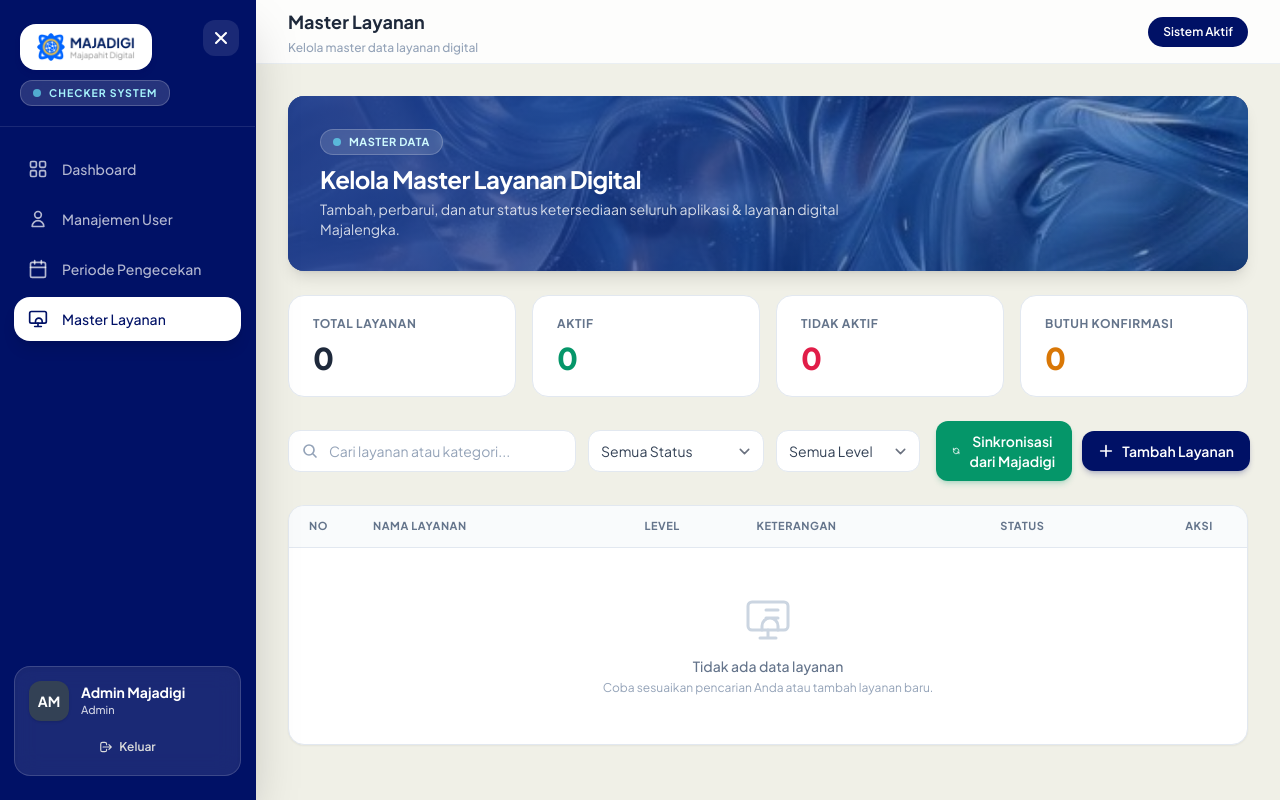
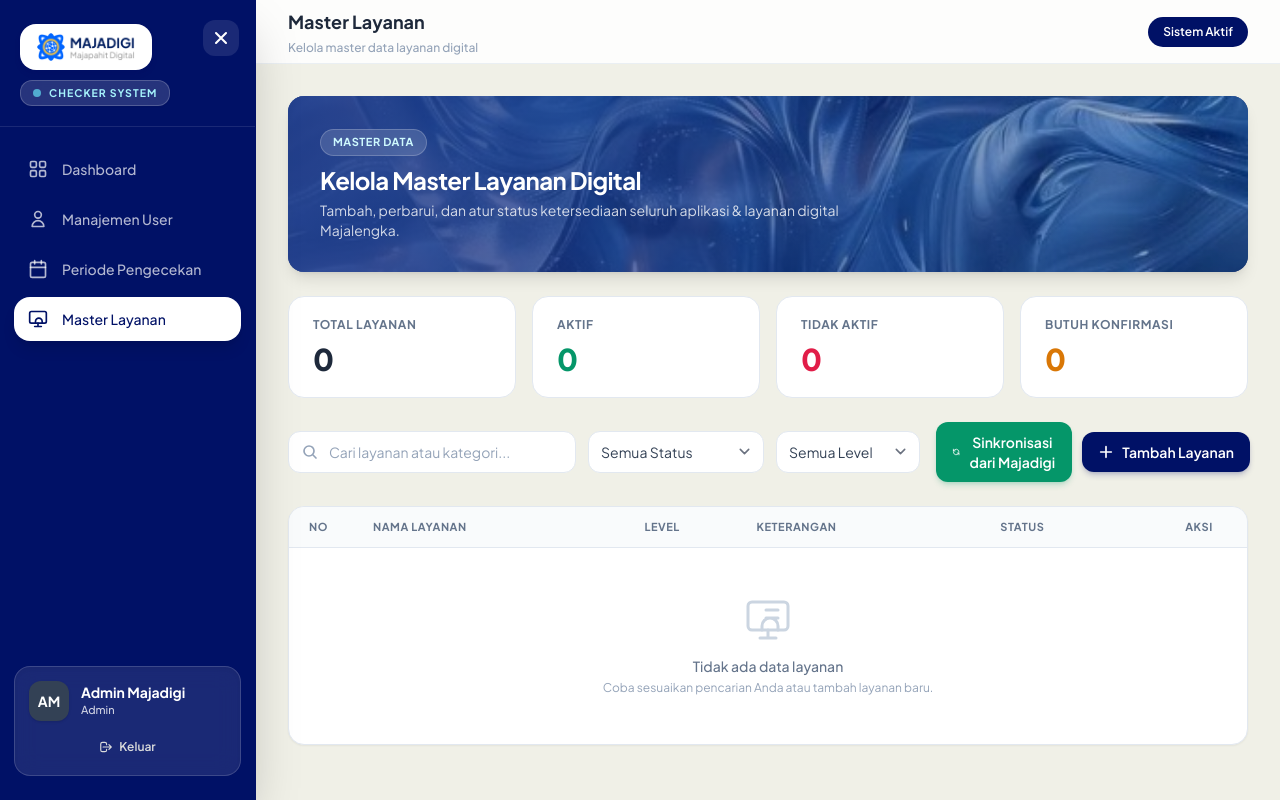
Before and after one commit to EvelinSA05/sistem-informasi-pengecekan-dan-monitoring-layanan-terpadu, a Laravel app: page /admin/services in a window 1280 px wide. Run offline with Laravel 12, Linux system fonts and the light colour scheme; a user stored in the database is signed in; data comes from the database, SQL or seed files in the repository; data that the repository does not hold is empty; style sheets or scripts are compiled from the project's sources; some libraries are stand-ins or nearby versions.

Commit message:
style: remove banner dot indicator in Master Layanan

```diff
--- a/resources/js/Pages/Admin/MasterLayanan.vue
+++ b/resources/js/Pages/Admin/MasterLayanan.vue
@@ -363,8 +363,7 @@ function confirmDelete() {
       <div class="absolute inset-0 opacity-70 bg-cover bg-center" style="background-image: url('/images/banner_2.jpg');"></div>
       <div class="absolute inset-0 bg-gradient-to-r from-[#1e3a8a]/85 via-[#1e3a8a]/45 to-transparent pointer-events-none"></div>
       <div class="relative z-10">
-        <div class="inline-flex items-center gap-2 px-3 py-1 rounded-full bg-white/15 border border-white/20 mb-2 text-[11px] font-bold tracking-wider uppercase text-cyan-100 backdrop-blur-sm">
-          <span class="w-2 h-2 rounded-full bg-cyan-300 animate-pulse"></span>
+        <div class="inline-flex items-center px-3 py-1 rounded-full bg-white/15 border border-white/20 mb-2 text-[11px] font-bold tracking-wider uppercase text-cyan-100 backdrop-blur-sm">
           Master Data
         </div>
         <h2 class="text-xl sm:text-2xl font-bold text-white tracking-tight">Kelola Master Layanan Digital</h2>
```
